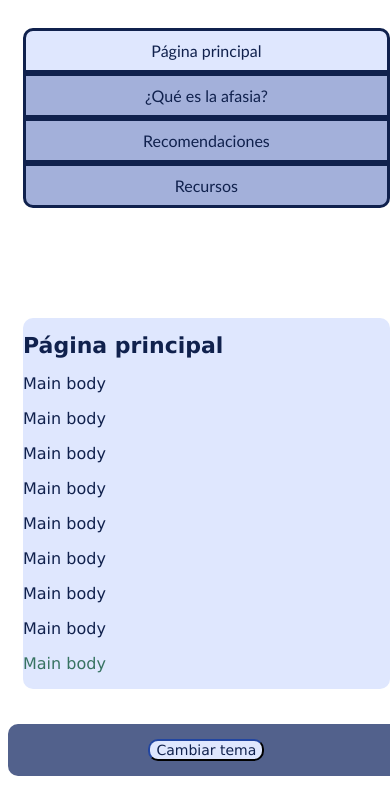
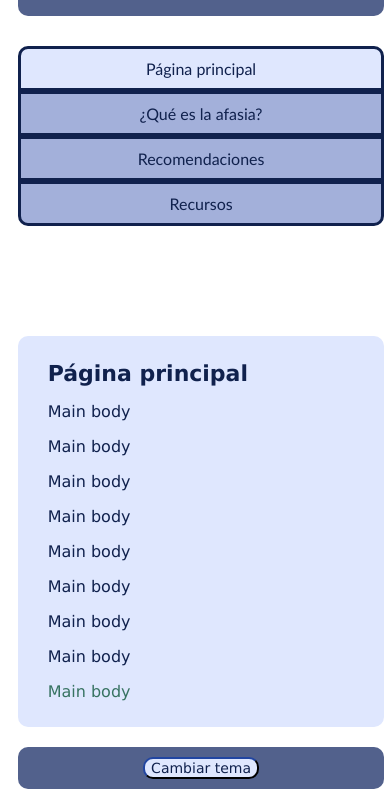
Before and after one commit to Crosslax/DIW, a plain HTML site: page index.html in a window 390 px wide. Shown: the part 151-958 px from the top of the page. Drawn offline with Linux system fonts and the light colour scheme.

Commit message:
borderbox

```diff
--- a/style.css
+++ b/style.css
@@ -137,16 +137,17 @@ footer>button{
 
 }
 
-
-    @media (max-width: 600px) {
-
+@media (max-width: 600px) {
+    * {
+    box-sizing: border-box;
+}
     /* Centra y ajusta el ancho de todos los contenedores principales */
     header,
     .contenedor,
     footer {
-        width: 95%; /* 95% de ancho para todos los contenedores */
-        margin: 10px auto; /* Centra el elemento horizontalmente y añade margen vertical */
-        padding: 15px; /* Ajusta el padding interno para móviles */
+        width: 95%; /* 95% de ancho para todos los contenedores principales */
+        margin: 10px auto; /* Centra el elemento horizontalmente */
+        /* El padding se gestiona ahora dentro del ancho del 95% gracias a border-box */
     }
 
     /* Aplica el diseño en columna para el contenedor flex */
@@ -154,21 +155,18 @@ footer>button{
         flex-direction: column; /* Apila `nav` y `main` verticalmente */
     }
 
-    /* Asegura que la navegación y el contenido principal ocupen todo el ancho de su padre (.contenedor) */
+    /* Asegura que la navegación y el contenido principal ocupen el 100% del ancho de su padre (.contenedor) */
     nav,
     main {
         width: 100%;
         margin: 0; /* Elimina márgenes extra dentro del contenedor */
-        padding: 0; /* Elimina padding extra para que el padding del padre tenga efecto */
     }
 
-    /* Ajuste para los párrafos dentro de la navegación */
+    /* Ajuste de márgenes y bordes redondeados en la navegación */
     nav > p {
         margin: 0;
         border-radius: 0;
     }
-
-    /* Redefine los bordes redondeados para la navegación */
     nav > p:nth-child(1) {
         border-top-left-radius: 10px;
         border-top-right-radius: 10px;
```
